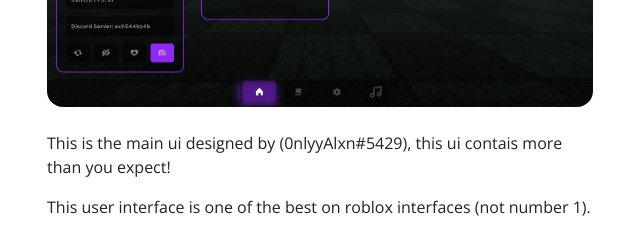
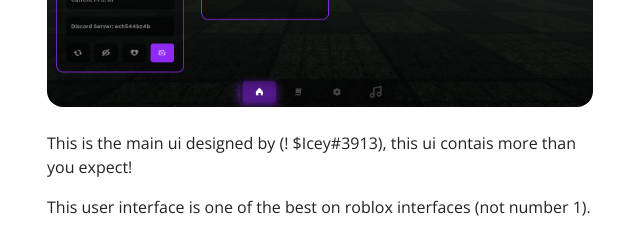
Before and after one commit to DarkManee/Website, a plain HTML site: page index.html in a window 1280 px wide. Shown: the part 1480-1720 px from the top of the page, 35-675 px from the left. Drawn offline with nearby package versions, Linux system fonts and the light colour scheme.

Commit message:
Update index.html

```diff
--- a/index.html
+++ b/index.html
@@ -148,7 +148,7 @@
           <div class="col-lg-6">
             <h3>Azure Ware UI.</h3>
             <img src="assets/img/AWui1.png" class="img-fluid rounded-4 mb-4" alt="">
-            <p>This is the main ui designed by (0nlyyAlxn#5429), this ui contais more than you expect!</p>
+            <p>This is the main ui designed by (! $Icey#3913), this ui contais more than you expect!</p>
             <p>This user interface is one of the best on roblox interfaces (not number 1).</p>
           </div>
           <div class="col-lg-6">
```
